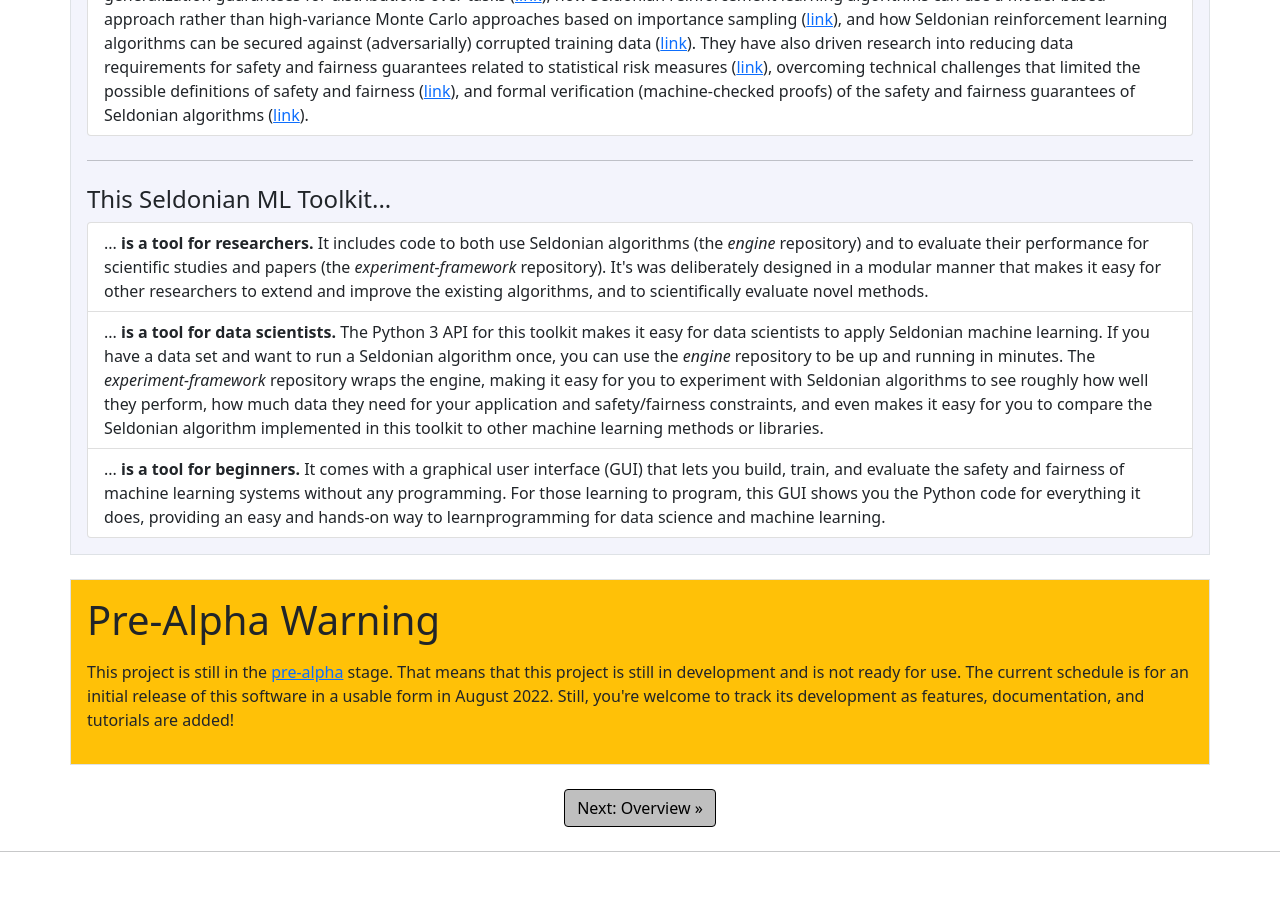
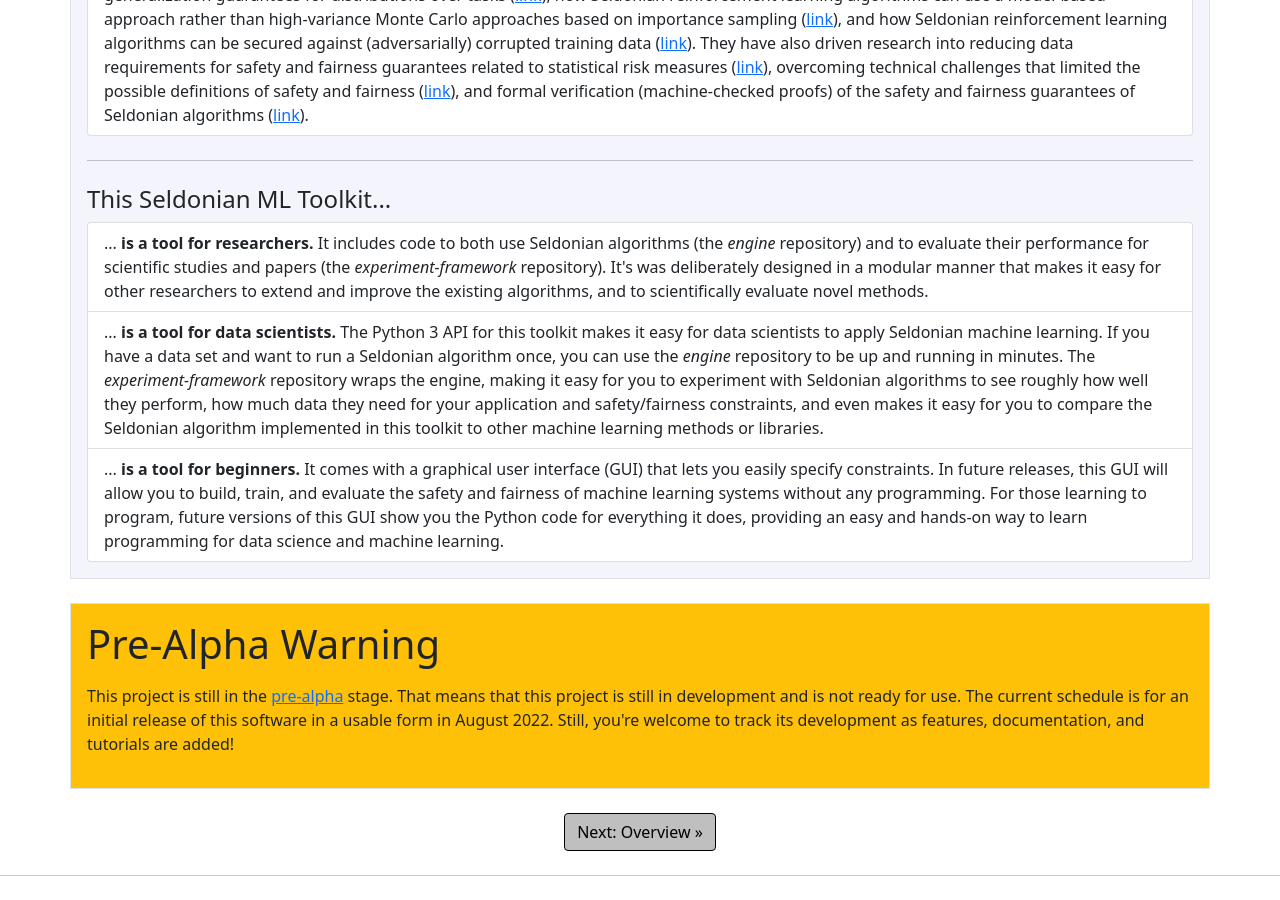
Before and after one commit to seldonian-framework/Tutorials, a Jekyll site: the page built from index.html, in a window 1280 px wide and 900 px high, scrolled down 1010 px. Built offline with Jekyll 4.4.1, drawn with Linux system fonts in a browser that asks for light colours; before the commit the page ends 1886 px from its top, so only the background shows below that.

Commit message:
Minor wording tweaks to index and overview.

```diff
--- a/index.html
+++ b/index.html
@@ -35,7 +35,7 @@ permalink: /
             ... <b>is a tool for data scientists.</b> The Python 3 API for this toolkit makes it easy for data scientists to apply Seldonian machine learning. If you have a data set and want to run a Seldonian algorithm once, you can use the <i>engine</i> repository to be up and running in minutes. The <i>experiment-framework</i> repository wraps the engine, making it easy for you to experiment with Seldonian algorithms to see roughly how well they perform, how much data they need for your application and safety/fairness constraints, and even makes it easy for you to compare the Seldonian algorithm implemented in this toolkit to other machine learning methods or libraries.
         </li>
         <li class="list-group-item">
-            ... <b>is a tool for beginners.</b> It comes with a graphical user interface (GUI) that lets you build, train, and evaluate the safety and fairness of machine learning systems without any programming. For those learning to program, this GUI shows you the Python code for everything it does, providing an easy and hands-on way to learnprogramming for data science and machine learning.
+            ... <b>is a tool for beginners.</b> It comes with a graphical user interface (GUI) that lets you easily specify constraints. In future releases, this GUI will allow you to build, train, and evaluate the safety and fairness of machine learning systems without any programming. For those learning to program, future versions of this GUI show you the Python code for everything it does, providing an easy and hands-on way to learn programming for data science and machine learning.
         </li>
     </ul>
 </div>
```
Also changed, not shown: overview.md (+1 -1 lines).
